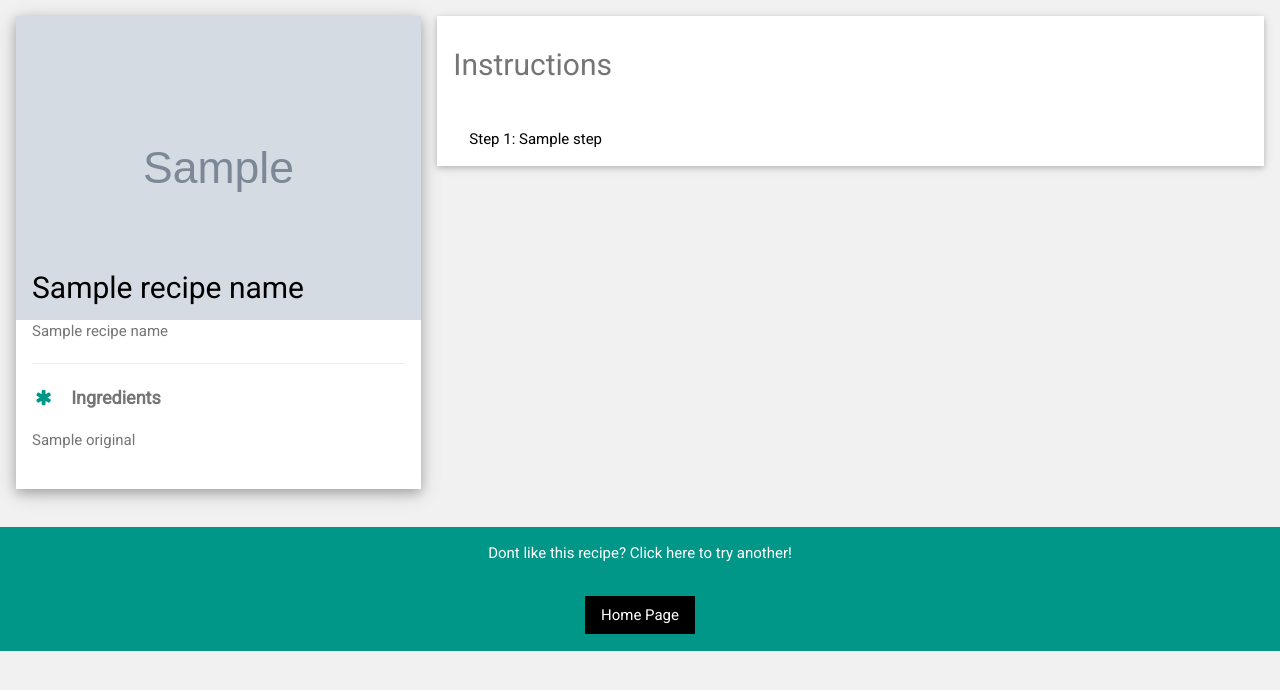
After one commit to CarlosALujan/Recipe_rep, a Flask app: template templates/randomupdated.html in a window 1280 px wide. The commit adds this page. Shown: the top 690 px of the page. Run offline with Flask 3, Linux system fonts and the light colour scheme; the template is opened without the code that fills it: most values are stand-ins (such as "Sample title", 1, 10 or a date in 2020); grey boxes marked "Sample" are stand-in pictures.

Commit message:
visually upgraded the recipe page, removed logic in main.py to reflect the change

```diff
--- a/app.py
+++ b/app.py
@@ -104,6 +104,7 @@ def random():
     )
     rec_ing = response1.json()
     recipe_ing = rec_ing['extendedIngredients']
+    '''
     ing = ""
     count = 0
     for i in recipe_ing:
@@ -114,6 +115,7 @@ def random():
         ing = ing + string + " " + string2 + " " + string3 + ", "
         count = count + 1
     ing = ing.rstrip(", ")
+    '''
 
     SPOON_STEPS_URL = f'https://api.spoonacular.com/recipes/{id}/analyzedInstructions'
     response2 = requests.get(
@@ -124,7 +126,7 @@ def random():
     )
     rec_steps = response2.json()
     recipe_steps = rec_steps[0]['steps']
-    steps = ""
+    '''steps = ""
     count1 = 0
 
     for i in recipe_steps:
@@ -133,7 +135,7 @@ def random():
         string5 = str(strin5)
         steps = steps + "Step:" + string5 + " " + string4 + ", "
         count1= count1 + 1
-    steps = steps.rstrip(", ")
-    return flask.render_template('random.html',recipe_name=recipe_name, recipe_img = recipe_img, ing=ing, steps=steps)
+    steps = steps.rstrip(", ")'''
+    return flask.render_template('randomupdated.html',recipe_name=recipe_name, recipe_img=recipe_img, ingredient_list=recipe_ing, steps_list=recipe_steps)
 if __name__ == "__main__":
     app.run()
--- /dev/null
+++ b/templates/randomupdated.html
@@ -0,0 +1,75 @@
+<!DOCTYPE html>
+<html>
+<head>
+<title>Recipe</title>
+<meta charset="UTF-8">
+<meta name="viewport" content="width=device-width, initial-scale=1">
+<link rel="stylesheet" href="https://www.w3schools.com/w3css/4/w3.css">
+<link rel='stylesheet' href='https://fonts.googleapis.com/css?family=Roboto'>
+<link rel="stylesheet" href="https://cdnjs.cloudflare.com/ajax/libs/font-awesome/4.7.0/css/font-awesome.min.css">
+<style>
+html,body,h1,h2,h3,h4,h5,h6 {font-family: "Roboto", sans-serif}
+</style>
+</head>
+<body class="w3-light-grey">
+
+<!-- Page Container -->
+<div class="w3-content w3-margin-top" style="max-width:1400px;">
+
+  <!-- The Grid -->
+  <div class="w3-row-padding">
+
+    <!-- Left Column -->
+    <div class="w3-third">
+
+      <div class="w3-white w3-text-grey w3-card-4">
+        <div class="w3-display-container">
+          <img src="{{recipe_img}}" style="width:100%" alt="Picture of the recipe">
+          <div class="w3-display-bottomleft w3-container w3-text-black">
+            <h2>{{recipe_name}}</h2>
+          </div>
+        </div>
+        <div class="w3-container">
+            {{recipe_name}}
+          <hr>
+
+          <p class="w3-large"><b><i class="fa fa-asterisk fa-fw w3-margin-right w3-text-teal"></i>Ingredients</b></p>
+          {% for ingredient in ingredient_list %}
+            <p>{{ingredient['original']}}</p>
+          {% endfor %}
+          <br>
+        </div>
+      </div><br>
+
+    <!-- End Left Column -->
+    </div>
+
+    <!-- Right Column -->
+    <div class="w3-twothird">
+
+      <div class="w3-container w3-card w3-white w3-margin-bottom">
+        <h2 class="w3-text-grey w3-padding-16">Instructions</h2>
+        <div class="w3-container">
+            {% for step in steps_list %}
+            <p>Step {{step['number']}}: {{step['step']}}</p>
+            {% endfor %}
+        </div>
+
+    <!-- End Right Column -->
+    </div>
+
+  <!-- End Grid -->
+  </div>
+
+  <!-- End Page Container -->
+</div>
+
+<footer class="w3-container w3-teal w3-center w3-margin-top">
+    <p>Dont like this recipe? Click here to try another!</p>
+    <form action="/home" method="POST">
+        <button class="w3-button w3-black w3-section w3-center" type="submit" name="home">Home Page</button>
+    </form>
+</footer>
+
+</body>
+</html>
```
Also changed, not shown: templates/random.html (+6 -4 lines).
